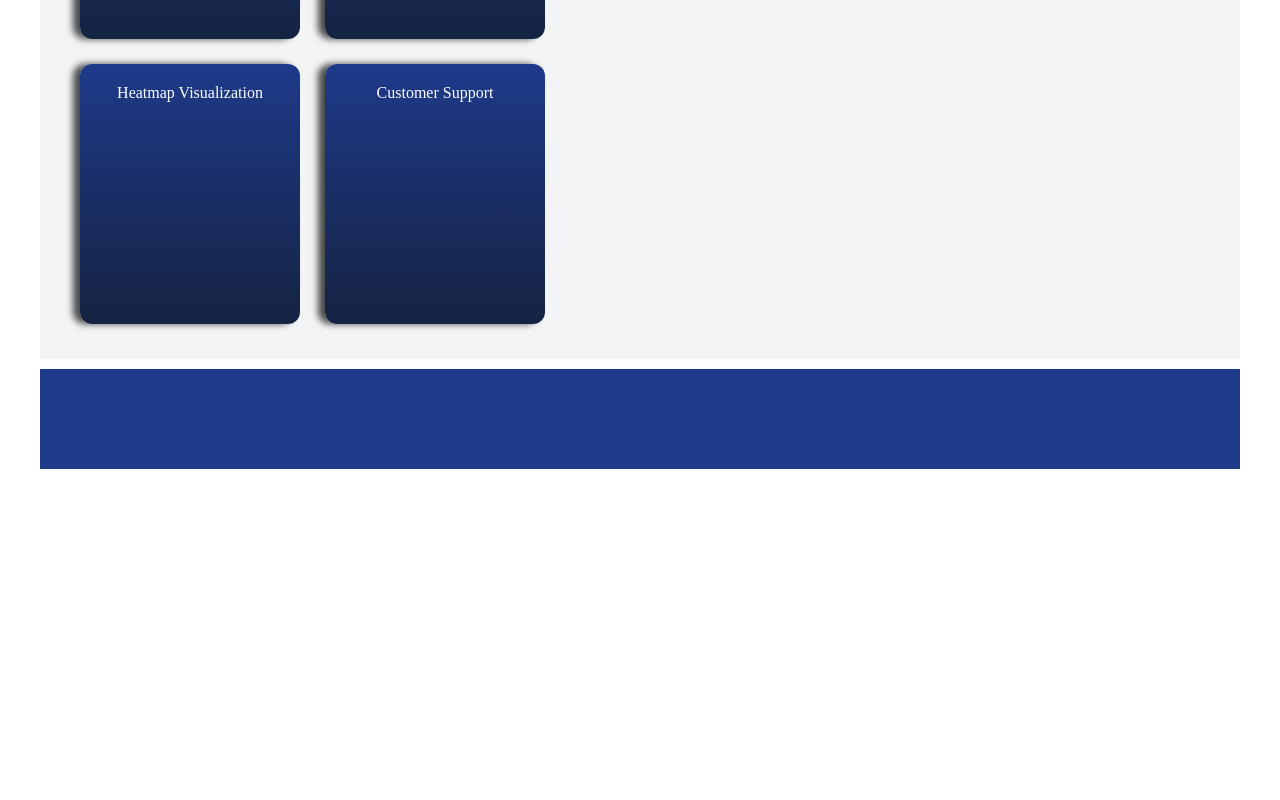
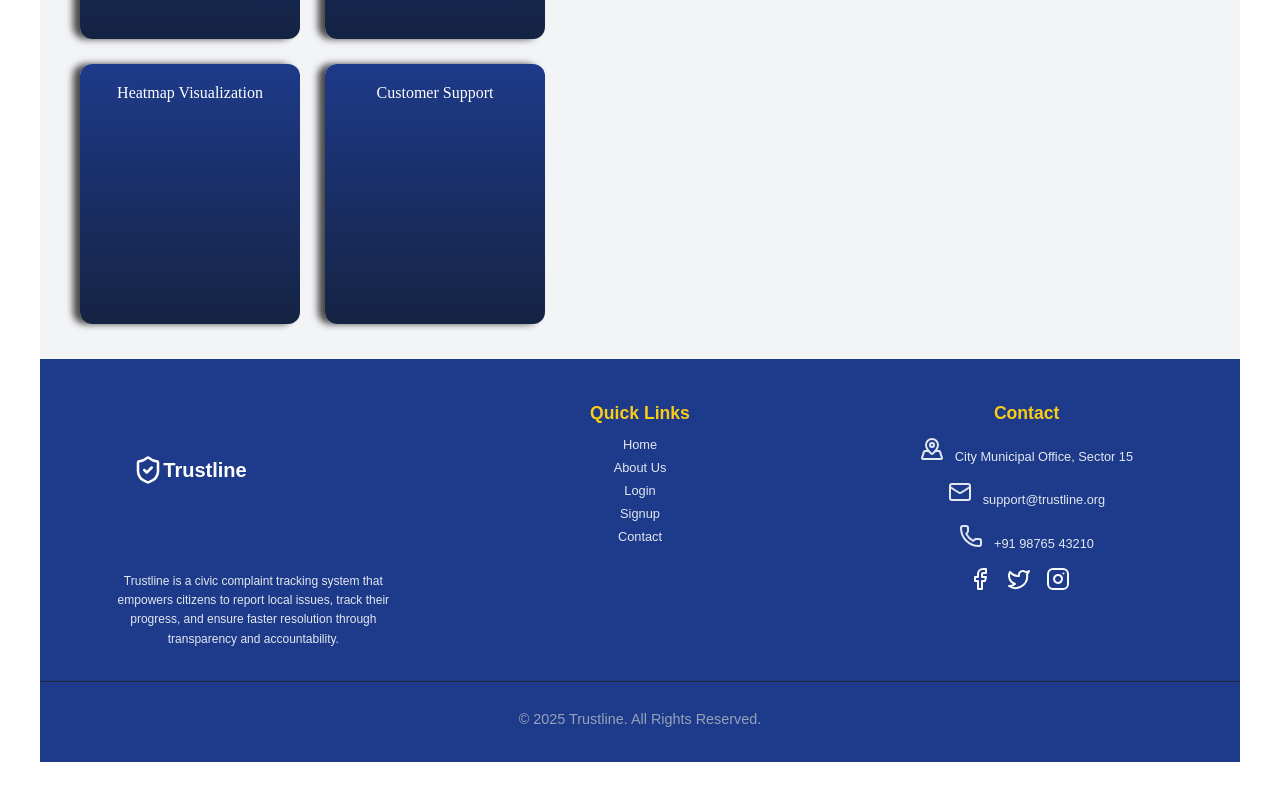
Before and after one commit to Prachi-Gupta-01/Trustline, a React (Vite) app in the folder trustFront/my-app/: page / in a window 1280 px wide. Shown: the part 1026-1826 px from the top of the page. Before the commit the page ends 1535 px from the top, so only its background shows below. Built offline with nearby package versions, Linux system fonts and the light colour scheme; the HTML template or start-up script is replaced by a standard one.

Commit message:
footer updated

```diff
--- /dev/null
+++ b/package.json
@@ -0,0 +1,5 @@
+{
+  "dependencies": {
+    "react-icons": "^5.5.0"
+  }
+}
--- a/trustFront/my-app/src/App.jsx
+++ b/trustFront/my-app/src/App.jsx
@@ -7,6 +7,7 @@ import Home from "./pages/Home/Home.jsx";
 import SubmitComp from "./pages/SubmitComp/SubmitComp.jsx";
 import Track from "./pages/Track/Track.jsx";
 import Notify from "./pages/Notify/Notify.jsx";
+import About from "./component/About/About.jsx";
 import { useState } from "react";
 const App=()=> {
   const [showLogin,setShowLogin]=useState(false);
@@ -22,6 +23,7 @@ const App=()=> {
         <Route path="/submit complaint" element={<SubmitComp/>}/>
         <Route path="/track" element={<Track/>}/>
         <Route path="/notifications" element={<Notify/>}/>
+        <Route path="/about" element={<About/>}/>
       </Routes>
     </div>
 
--- a/trustFront/my-app/src/component/Footer/Footer.css
+++ b/trustFront/my-app/src/component/Footer/Footer.css
@@ -1,6 +1,90 @@
-.footer-container{
+/* .footer-container{
     width: 100%;
     height:100px;
     background-color:#1e3a8a;
     margin-top:10px;
+} */
+.footer {
+  background-color: #1e3a8a;
+  color: #f8fafc;
+  padding: 21px 0 20px;
+  font-family: "Poppins", sans-serif;
+  width: 100%;
+
 }
+
+.footer-container {
+  display: flex;
+  flex-wrap: wrap;
+  justify-content: space-around;
+  padding: 0 20px;
+}
+
+.footer-section {
+  width: 300px;
+  margin-bottom:20px;
+}
+.logo{
+    display: flex;
+    align-items: center;
+    font-size: 20px;
+    font-weight: bold;
+}
+
+.footer-section h3 {
+  color: #FACC15;
+  font-size: 1.6rem;
+  margin-bottom: 15px;
+}
+
+.footer-section h4 {
+  color: #FACC15;
+  margin-bottom: 10px;
+  font-size: 1.1rem;
+}
+
+.footer-section p {
+  color: #e2e8f0;
+  font-size: 0.8rem;
+  line-height: 1.6;
+}
+
+.footer-section ul {
+  list-style: none;
+  padding-left: 0;
+  font-size: 0.8rem;
+}
+
+.footer-section ul li {
+  margin: 8px 0;
+}
+
+.footer-section ul li a {
+  color: #e2e8f0;
+  text-decoration: none;
+  transition: color 0.3s ease;
+}
+
+.footer-section ul li a:hover {
+  color: #FACC15;
+}
+
+.social-icons a {
+  margin-right:15px;
+  color: #f8fafc;
+  font-size: 1.2rem;
+  transition: color 0.3s ease;
+
+}
+
+.social-icons a:hover {
+  color: #FACC15;
+}
+
+.footer-bottom {
+  text-align: center;
+  border-top: 1px solid #1e293b;
+  padding-top: 15px;
+  font-size: 0.9rem;
+  color:#94a3b8;
+}
--- a/trustFront/my-app/src/component/Footer/Footer.jsx
+++ b/trustFront/my-app/src/component/Footer/Footer.jsx
@@ -1,7 +1,54 @@
 import "./Footer.css";
-const Footer=()=> {
-    return(
-        <div className="footer-container"></div>
-    )
-}
+import {Twitter, Instagram, Facebook,MapPinned,Mail,Phone, ShieldCheck} from "lucide-react";
+import { Link } from "react-router-dom";
+
+const Footer = () => {
+  return (
+    <footer className="footer">
+      <div className="footer-container">
+        {/* About Section */}
+        <div className="footer-section">
+            <Link to="/" style={{textDecoration:"none", color:"white", fontWeight:"bold"}}><div className="logo"><ShieldCheck size={30}/>Trustline</div></Link>
+
+          <p style={{fontSize:"12px"}}>
+            Trustline is a civic complaint tracking system that empowers citizens to
+            report local issues, track their progress, and ensure faster resolution
+            through transparency and accountability.
+          </p>
+        </div>
+
+        {/* Quick Links */}
+        <div className="footer-section">
+          <h4>Quick Links</h4>
+          <ul>
+            <li><a href="/">Home</a></li>
+            <li><a href="/about">About Us</a></li>
+            <li><a href="/login">Login</a></li>
+            <li><a href="/signup">Signup</a></li>
+            <li><a href="/contact">Contact</a></li>
+          </ul>
+        </div>
+
+        {/* Contact Info */}
+        <div className="footer-section">
+          <h4>Contact</h4>
+          <p><MapPinned /> &nbsp; City Municipal Office, Sector 15</p>
+          <p><Mail /> &nbsp; support@trustline.org</p>
+          <p><Phone /> &nbsp; +91 98765 43210</p>
+
+          <div className="social-icons">
+            <a href="#"><Facebook /></a>
+            <a href="#"><Twitter /></a>
+            <a href="#"><Instagram /></a>
+          </div>
+        </div>
+      </div>
+
+      <div className="footer-bottom">
+        <p>© {new Date().getFullYear()} Trustline. All Rights Reserved.</p>
+      </div>
+    </footer>
+  );
+};
+
 export default Footer;
```
Also changed, not shown: 1 other file (tests, documents, lock files or other folders).
